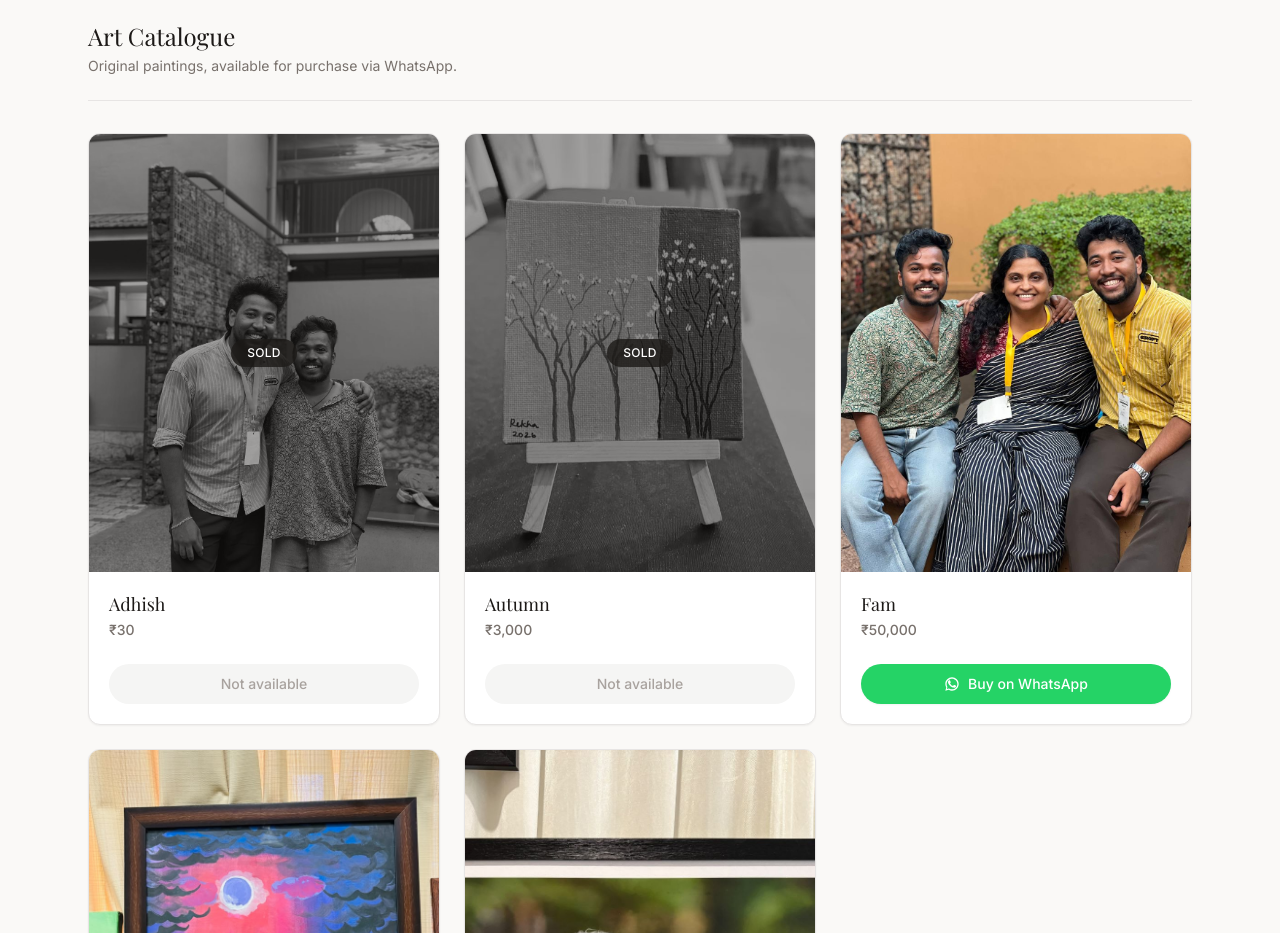
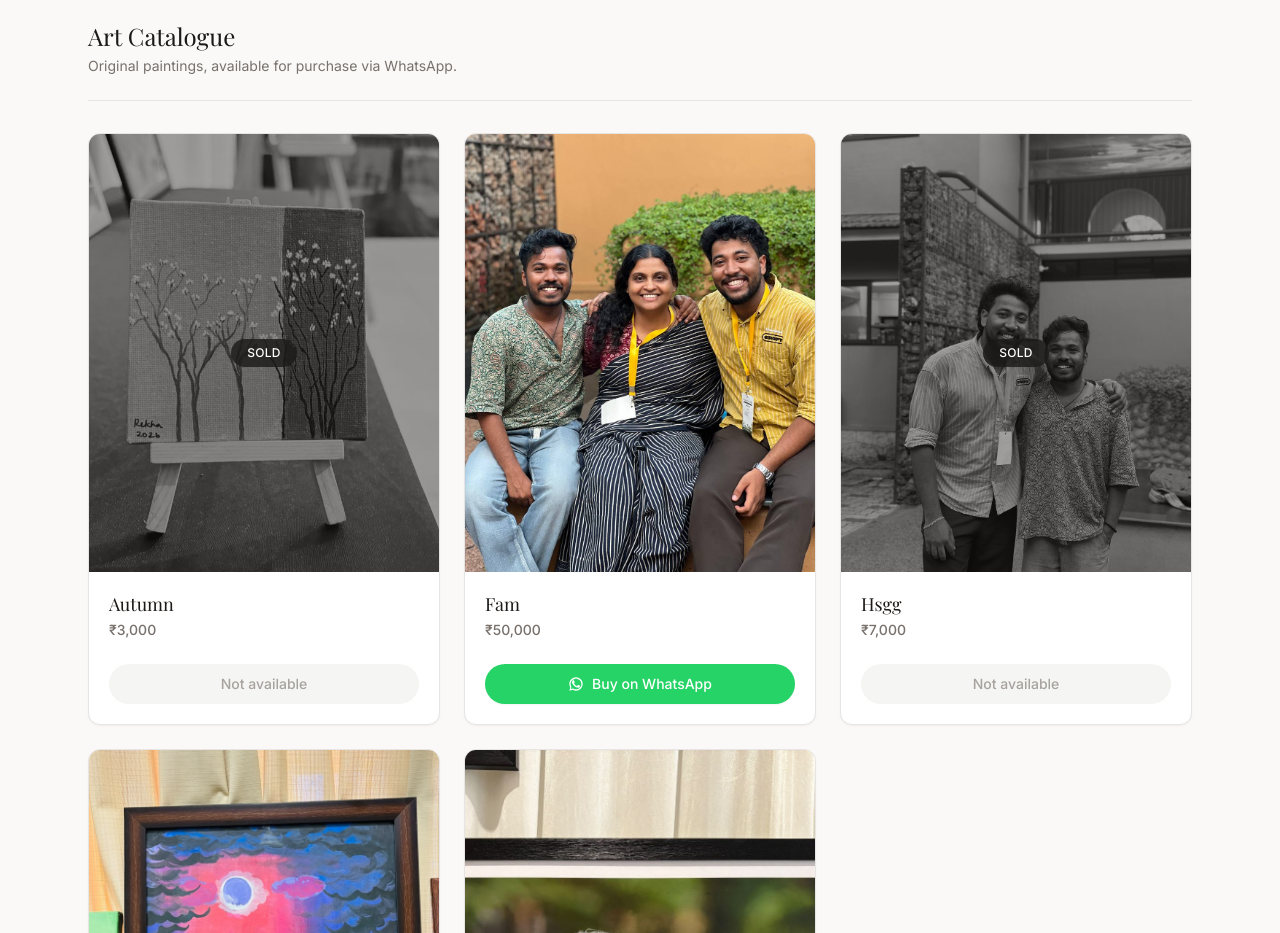
Before and after one commit to jasilmohmd/Art-catalogue, a Next.js app: page / in a window 1280 px wide. Shown: the part 820-1753 px from the top of the page. Built offline with nearby package versions, Linux system fonts and the light colour scheme; a web font is replaced by a local one.

Commit message:
chore: edit Adhish artwork

```diff
--- a/data/artworks.ts
+++ b/data/artworks.ts
@@ -9,13 +9,6 @@ export type Artwork = {
 };
 
 export const artworks: Artwork[] = [
-  {
-    id: "adhish",
-    name: "Adhish",
-    price: 30,
-    image: "/artworks/adhish-30-sold.jpg",
-    available: false,
-  },
   {
     id: "autumn",
     name: "Autumn",
@@ -29,6 +22,13 @@ export const artworks: Artwork[] = [
     price: 50000,
     image: "/artworks/fam-50000.jpg",
     available: true,
+  },
+  {
+    id: "hsgg",
+    name: "Hsgg",
+    price: 7000,
+    image: "/artworks/hsgg-7000-sold.jpg",
+    available: false,
   },
   {
     id: "moon",
```
Also changed, not shown: public/artworks/hsgg-7000-sold.jpg (renamed from public/artworks/adhish-30-sold.jpg).
